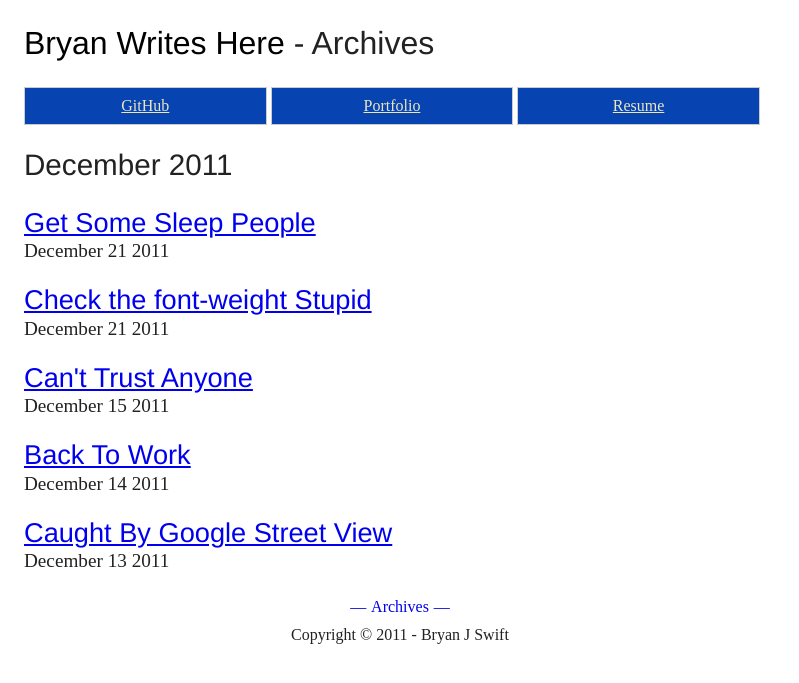
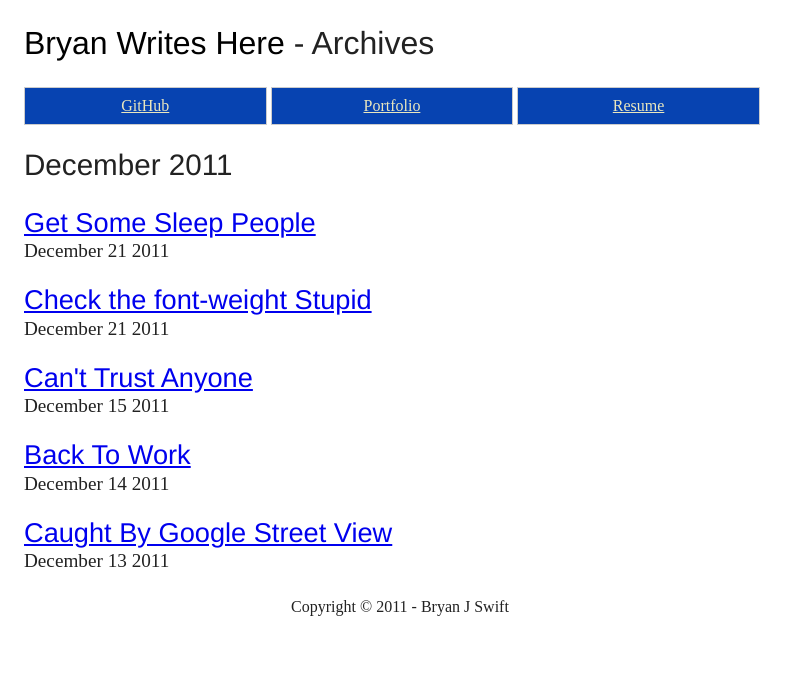
Before and after one commit to bryanjswift/bryanjswift.github.com, a Jekyll site: the page built from archives/index.html, in a window 1280 px wide. Shown: the top 683 px of the page, without its empty margins (0-799 px from the left). Built offline with Jekyll 4.4.1, drawn with Linux system fonts in a browser that asks for light colours; Markdown is read by kramdown in place of the engine named in the settings.

Commit message:
Remove archives link from footer.html

```diff
--- a/_includes/footer.html
+++ b/_includes/footer.html
@@ -1,2 +1 @@
-<p class="decorated"><a href="/archives/">Archives</a></p>
 <p class="copyright">Copyright &copy; {{ site.time | date: "%Y" }} - {{ site.author }}</p>
```
